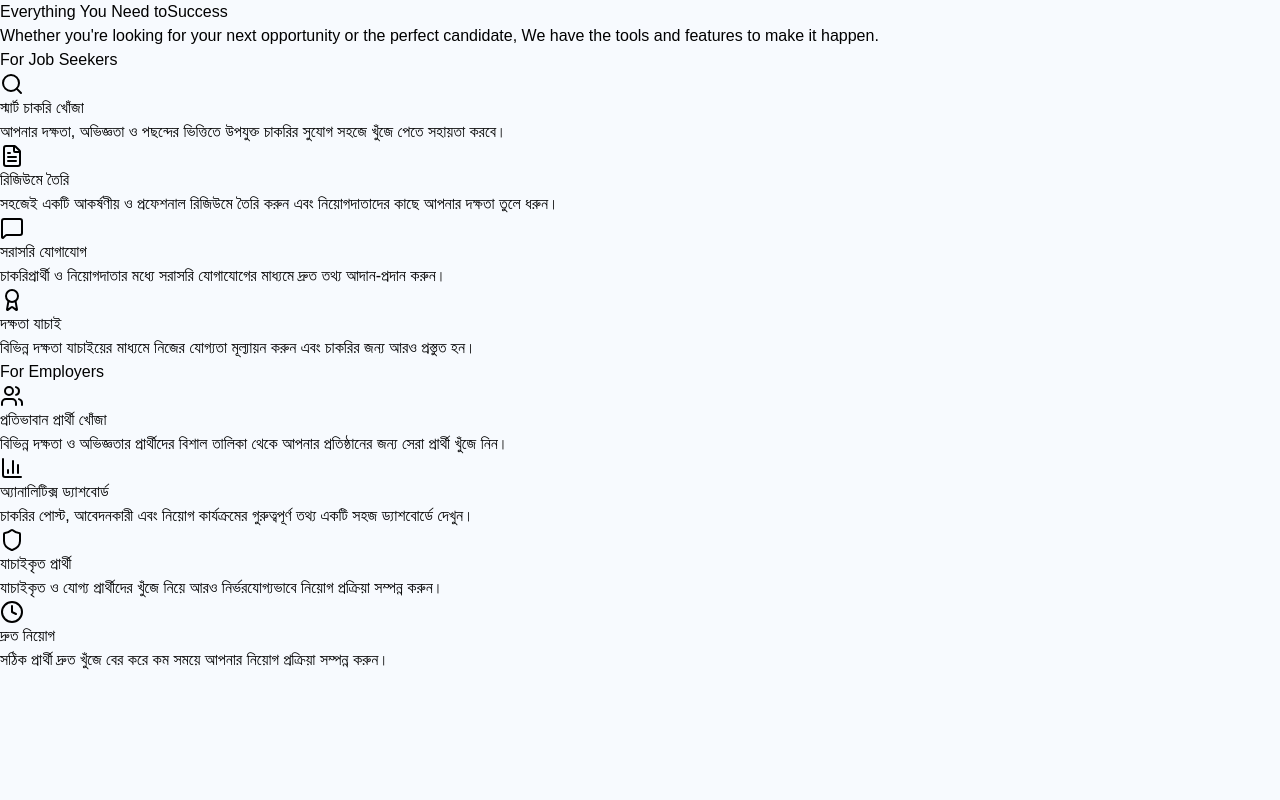
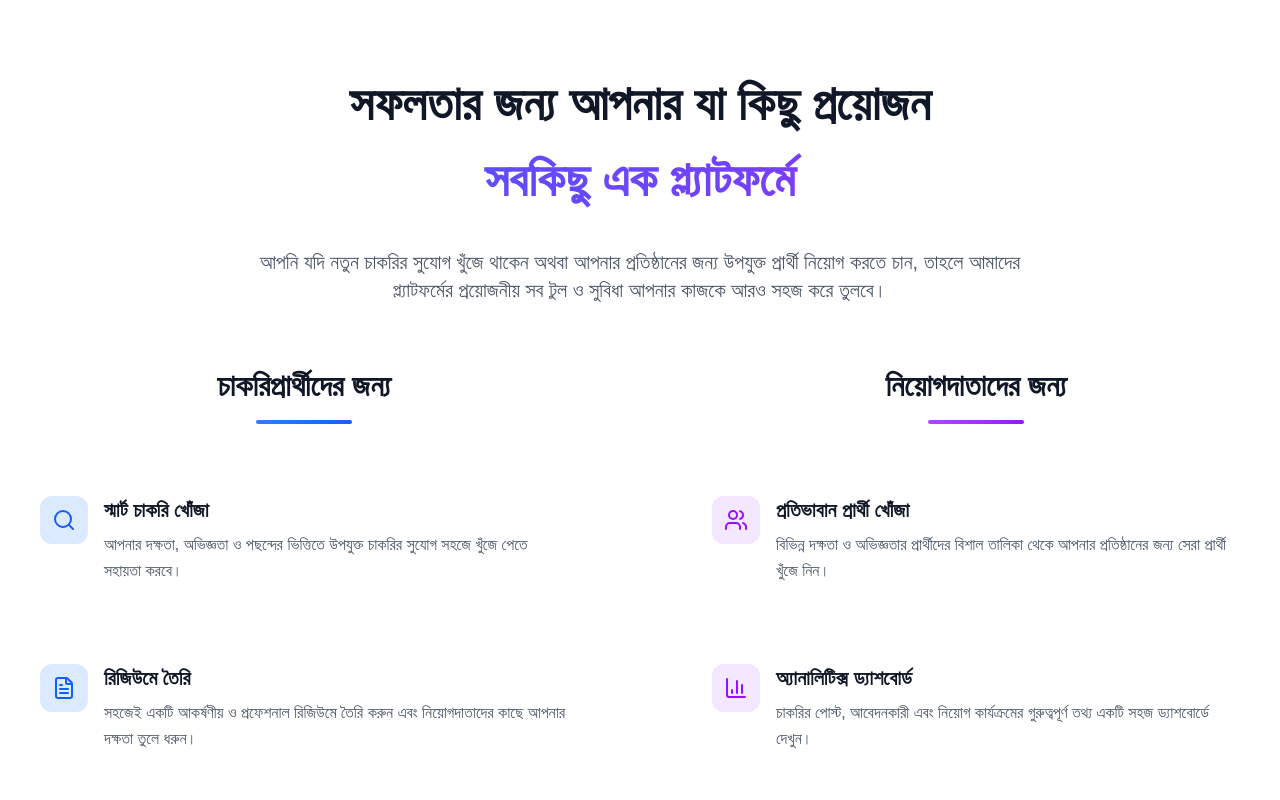
Before and after one commit to yeasin5060/job-portal, a React (Vite) app in the folder client/: page / in a window 1280 px wide. Shown: the part 800-1600 px from the top of the page. Before the commit the page ends 1472 px from the top, so only its background shows below. Built offline with nearby package versions, Linux system fonts and the light colour scheme.

Commit message:
complete the  Features.jsx section

```diff
--- a/client/src/pages/LandingPage/components/Features.jsx
+++ b/client/src/pages/LandingPage/components/Features.jsx
@@ -1,80 +1,110 @@
-import React from 'react'
-import {employerFeatures , jonSeekerFeatures} from '../../../utils/data'
+
+import React from "react";
+import {
+  employerFeatures,
+  jonSeekerFeatures,
+} from "../../../utils/data";
 
 const Features = () => {
     return (
-    <section className=''>
-        <div className=''>
-            <div className=''>
-                <h2>
-                    Everything You Need to
-                    <span className=''>Success</span>
+        <section className="py-20 bg-white relative overflow-hidden">
+            <div className="container mx-auto px-4 relative z-10">
+
+                {/* Section Heading */}
+                <div className="text-center mb-16">
+                    <h2 className="text-4xl md:text-5xl font-bold text-gray-900 mb-6">
+                        সফলতার জন্য আপনার যা কিছু প্রয়োজন
+
+                        <span className="block bg-gradient-to-r from-blue-600 to-purple-600 bg-clip-text text-transparent mt-5 pt-2 pb-5">
+                        সবকিছু এক প্ল্যাটফর্মে
+                        </span>
                     </h2>
-                <p className=''>
-                    Whether you're looking for your next opportunity or the perfect candidate, We have the tools and features to make it happen.
+
+                    <p className="text-xl text-gray-600 max-w-3xl mx-auto">
+                        আপনি যদি নতুন চাকরির সুযোগ খুঁজে থাকেন অথবা আপনার প্রতিষ্ঠানের জন্য
+                        উপযুক্ত প্রার্থী নিয়োগ করতে চান, তাহলে আমাদের প্ল্যাটফর্মের
+                        প্রয়োজনীয় সব টুল ও সুবিধা আপনার কাজকে আরও সহজ করে তুলবে।
                     </p>
                 </div>
-            <div className=''>
-                {/* job seeker section */}
+
+                {/* Features Grid */}
+                <div className="grid md:grid-cols-2 gap-16 lg:gap-24">
+
+                    {/* Job Seeker Section */}
                     <div>
-                    <div className=''>
-                        <h3>
-                            For Job Seekers
+                        <div className="text-center mb-12">
+                            <h3 className="text-3xl font-bold text-gray-900 mb-4">
+                                চাকরিপ্রার্থীদের জন্য
                             </h3>
-                        <div className='' />
+
+                            <div className="w-24 h-1 bg-gradient-to-r from-blue-500 to-blue-600 mx-auto rounded-full" />
                         </div>
-                    <div className=''>
-                        {
-                            jonSeekerFeatures.map((feature, index) => (
-                                <div key={index} className=''>
-                                    <div className=''>
-                                        <feature.icon className=''/>
+
+                        <div className="space-y-8">
+                            {jonSeekerFeatures.map((feature, index) => (
+                                <div
+                                key={index}
+                                className="group flex items-start space-x-4 p-6 rounded-2xl hover:bg-blue-50 transition-all duration-300 cursor-pointer"
+                                >
+                                    {/* Icon */}
+                                    <div className="flex-shrink-0 w-12 h-12 bg-blue-100 rounded-xl flex items-center justify-center group-hover:bg-blue-200 transition-colors">
+                                        <feature.icon className="w-6 h-6 text-blue-600" />
                                     </div>
+
+                                    {/* Content */}
                                     <div>
-                                        <h3 className=''>
+                                        <h3 className="text-xl font-semibold text-gray-900 mb-2">
                                             {feature.title}
                                         </h3>
-                                        <p className=''>
+
+                                        <p className="text-gray-600 leading-relaxed">
                                             {feature.description}
                                         </p>
                                     </div>
                                 </div>
-                            ))
-                        }
+                            ))}
                         </div>
                     </div>
-                {/* employers section */}
+
+                    {/* Employer Section */}
                     <div>
-                    <div className=''>
-                        <h3 className=''>
-                            For Employers
+                        <div className="text-center mb-12">
+                            <h3 className="text-3xl font-bold text-gray-900 mb-4">
+                                নিয়োগদাতাদের জন্য
                             </h3>
-                        <div className=''/>
+
+                            <div className="w-24 h-1 bg-gradient-to-r from-purple-500 to-purple-600 mx-auto rounded-full" />
                         </div>
-                    <div className=''>
-                        {
-                            employerFeatures.map((feature, index) => (
-                                <div key={index} className=''>
-                                    <div className=''>
-                                        <feature.icon className=''/>
+
+                        <div className="space-y-8">
+                            {employerFeatures.map((feature, index) => (
+                                <div
+                                key={index}
+                                className="group flex items-start space-x-4 p-6 rounded-2xl hover:bg-purple-50 transition-all duration-300 cursor-pointer"
+                                >
+                                    {/* Icon */}
+                                    <div className="flex-shrink-0 w-12 h-12 bg-purple-100 rounded-xl flex items-center justify-center group-hover:bg-purple-200 transition-colors">
+                                        <feature.icon className="w-6 h-6 text-purple-600" />
                                     </div>
+
+                                    {/* Content */}
                                     <div>
-                                        <h4 className=''>
+                                        <h4 className="text-xl font-semibold text-gray-900 mb-2">
                                             {feature.title}
                                         </h4>
-                                        <p className=''>
+
+                                        <p className="text-gray-600 leading-relaxed">
                                             {feature.description}
                                         </p>
                                     </div>
                                 </div>
-                            ))
-                        }
+                            ))}
                         </div>
                     </div>
                 </div>
             </div>
         </section>
-  )
-}
+    );
+};
 
-export default Features
+export default Features;
```
Lines whose indentation alone changed are shown as unchanged.
